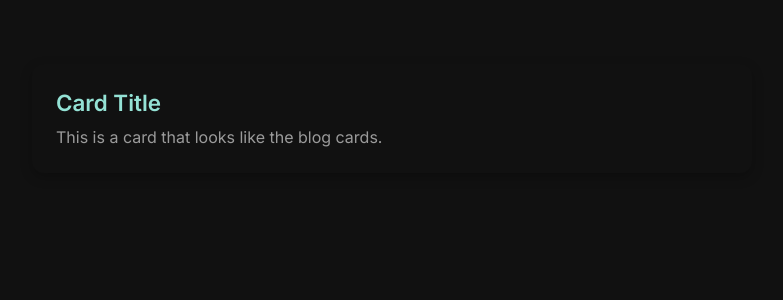
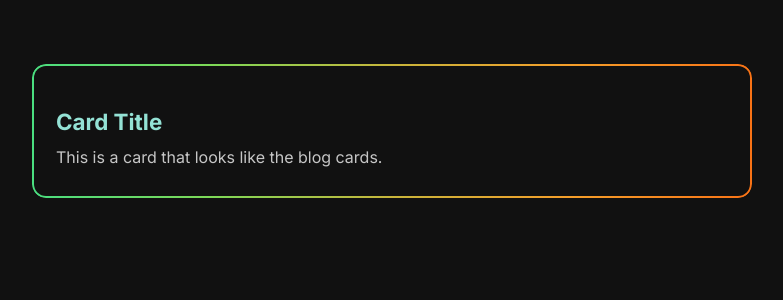
Before and after one commit to Marmitewarlock/suzal, a Jekyll site: the page built from zines/index.md, in a window 1280 px wide. Shown: the top 300 px of the page, without its empty margins (248-1031 px from the left). Built offline with Jekyll 4.4.1, drawn with Linux system fonts in a browser that asks for light colours.

Commit message:
Update royal-velvet.css

```diff
--- a/assets/css/royal-velvet.css
+++ b/assets/css/royal-velvet.css
@@ -343,39 +343,41 @@ ol {
   margin: 0.5rem auto 0.75rem;
 }
 
-/* Page Card styled like Blog Cards */
+/* Royal Velvet Gradient Border Card */
 .rv-page-card {
-  background: var(--background-primary);
-  border: 1px solid var(--background-modifier-border);
-  border-radius: 12px;
+  position: relative;
   padding: 1.5rem;
   margin: 2rem 0;
-  box-shadow: 0 4px 12px rgba(0,0,0,0.08);
-  transition: transform 0.2s ease, box-shadow 0.2s ease;
+  border-radius: 14px;
+  background: var(--background-primary);
+  z-index: 1;
 }
 
-.rv-page-card:hover {
-  transform: translateY(-4px);
-  box-shadow: 0 6px 16px rgba(0,0,0,0.12);
+/* Gradient border using pseudo-element */
+.rv-page-card::before {
+  content: "";
+  position: absolute;
+  inset: 0;
+  padding: 2px; /* border thickness */
+  border-radius: inherit;
+  background: linear-gradient(
+    90deg,
+    #4ade80 0%,
+    #7ed957 25%,
+    #c8b53b 50%,
+    #f59e2a 75%,
+    #f97316 100%
+  );
+  -webkit-mask:
+    linear-gradient(#fff 0 0) content-box,
+    linear-gradient(#fff 0 0);
+  -webkit-mask-composite: xor;
+          mask-composite: exclude;
+  pointer-events: none;
+  z-index: -1;
 }
 
-/* Title + excerpt match blog cards */
-.rv-page-card .post-card-title {
-  margin: 0 0 0.5rem;
-  font-size: 1.4rem;
-  font-weight: 600;
-}
-
-.rv-page-card .post-card-excerpt {
-  margin: 0;
-  color: var(--text-muted);
-  font-size: 1rem;
-  line-height: 1.5;
-}
-
-/* Dark mode */
+/* Dark mode interior */
 .theme-dark .rv-page-card {
   background: var(--background-secondary-alt);
-  border-color: var(--background-modifier-border-hover);
-  box-shadow: 0 4px 12px rgba(0,0,0,0.25);
 }
```
